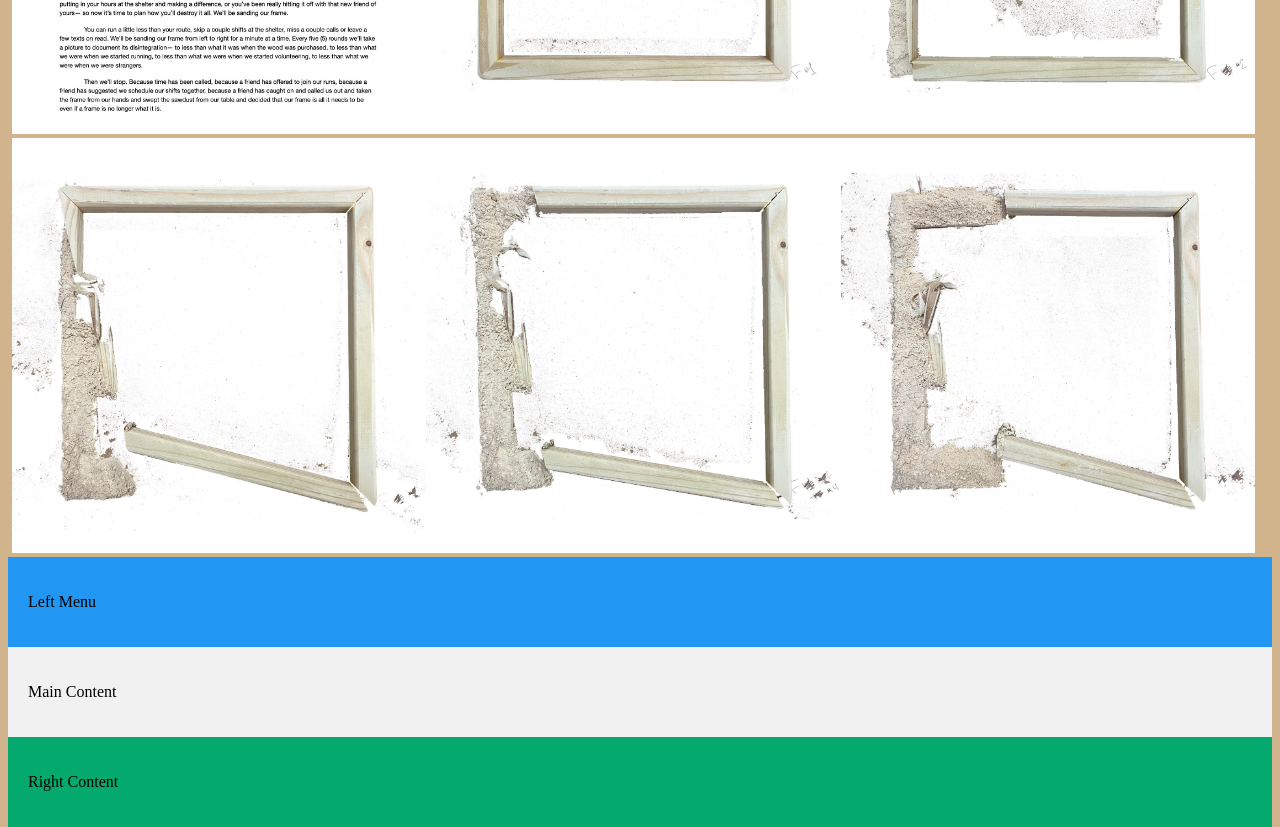
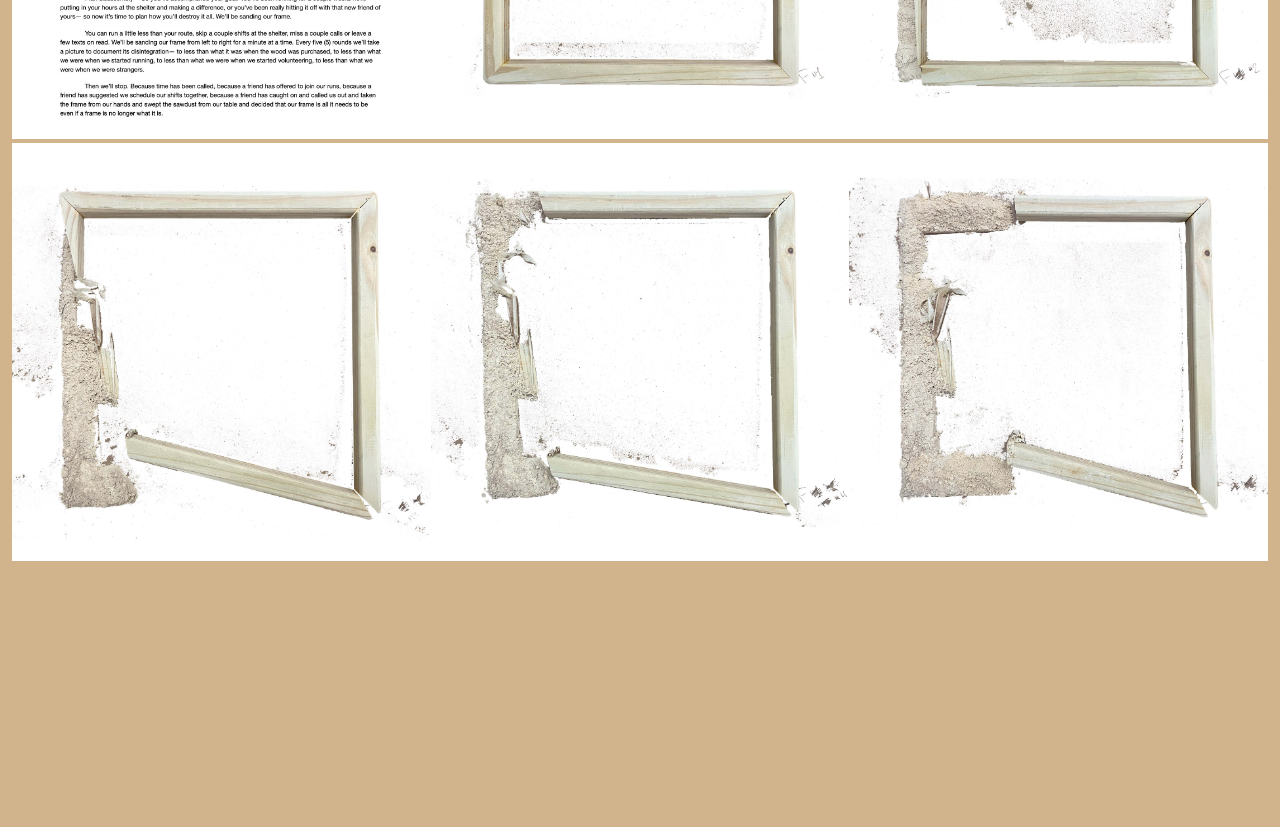
Before and after one commit to aaronzanabria/aaronzanabria, a plain HTML site: page sp22a.html in a window 1280 px wide. Shown: the part 440-1267 px from the top of the page. After the commit the page ends 1013 px from the top, so only its background shows below. Drawn offline with Linux system fonts and the light colour scheme.

Commit message:
Add files via upload

```diff
--- a/css/style.css
+++ b/css/style.css
@@ -8,25 +8,25 @@ div.a {text-align: center;}
 @media screen {
   .column1 {
     flex: 25%;
-    max-width: 25%;
+    width: 25%;
   }
 }
-@media screen and (max-width: 600px) {
+@media screen and (max-width: 992px) {
   .column1 {
     flex: 100%;
-    max-width: 100%;
+    width: 100%;
   }
 }
 @media screen {
   .column2 {
     flex: 33%;
-    max-width: 33%;
+    width: 33%;
   }
 }
-@media screen and (max-width: 600px) {
+@media screen and (max-width: 992px) {
   .column2 {
     flex: 100%;
-    max-width: 100%;
+    width: 100%;
   }
 }
 a:link {
@@ -45,37 +45,6 @@ a:active {
     color: black;
 }
 
-* {
-  box-sizing: border-box;
-}
-
-.left {
-  background-color: #2196F3;
-  padding: 20px;
-  float: left;
-  width: 20%; /* The width is 20%, by default */
-}
-
-.main {
-  background-color: #f1f1f1;
-  padding: 20px;
-  float: left;
-  width: 60%; /* The width is 60%, by default */
-}
-
-.right {
-  background-color: #04AA6D;
-  padding: 20px;
-  float: left;
-  width: 20%; /* The width is 20%, by default */
-}
-
-/* Use a media query to add a break point at 800px: */
-@media screen and (max-width: 10000px) {
-  .left, .main, .right {
-    width: 100%; /* The width is 100%, when the viewport is 800px or smaller */
-  }
-}
 /* Set the background color of body to tan */
 body {
   background-color: tan;
--- a/sp22a.html
+++ b/sp22a.html
@@ -54,20 +54,6 @@
         </div>
     </div>
 
-    <div class="left">
-        <p>Left Menu</p>
-      </div>
-
-    <div class="main">
-        <p>Main Content</p>
-    </div>
-
-    <div class="right">
-        <p>Right Content</p>
-    </div>
-
-
-
 </body>
 
 </html>
```
